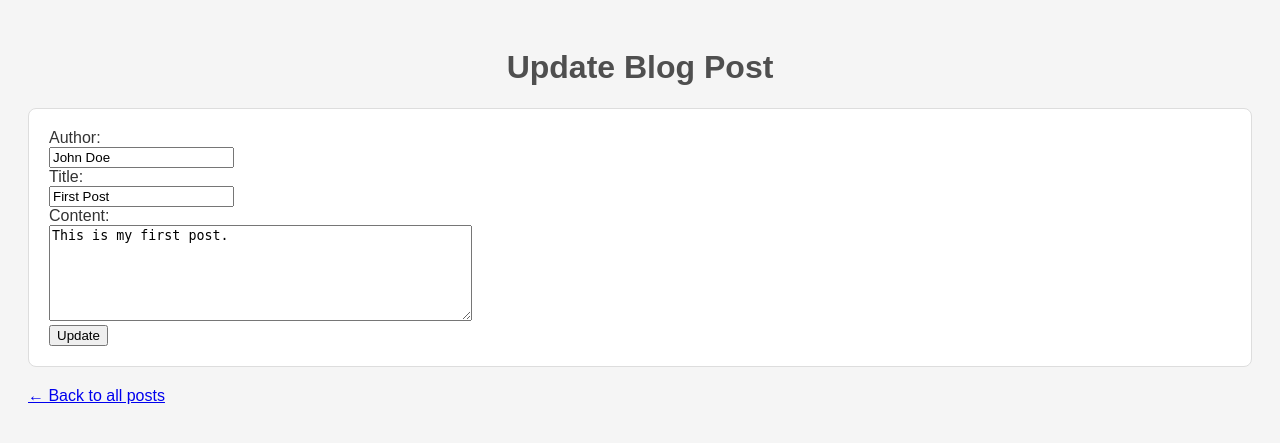
After one commit to jonase47/msit-flask-blog, a Flask app: page /update/1 in a window 1280 px wide. The commit adds this page. Shown: the top 443 px of the page. Run offline with Flask 3, Linux system fonts and the light colour scheme.

Commit message:
Update-Route mit Edit-formular

```diff
--- a/app.py
+++ b/app.py
@@ -1,7 +1,7 @@
 import json
 from pathlib import Path
 
-from flask import Flask, redirect, render_template, request, url_for
+from flask import Flask, abort, redirect, render_template, request, url_for
 
 app = Flask(__name__)
 
@@ -24,6 +24,12 @@ def next_id(posts):
     """Nächste freie ID: höchste vorhandene ID + 1 (bei leerer Liste 1)."""
     return max((post["id"] for post in posts), default=0) + 1
 
+
+def fetch_post_by_id(post_id):
+    for post in load_posts():
+        if post["id"] == post_id:
+            return post
+    return None
 
 @app.route('/')
 def index():
@@ -56,5 +62,36 @@ def add():
     return render_template('add.html')
 
 
+@app.route('/delete/<int:post_id>')
+def delete(post_id):
+    blog_posts = load_posts()
+    remaining = [post for post in blog_posts if post["id"] != post_id]
+
+    if len(remaining) == len(blog_posts):   # nichts entfernt → ID gibt es nicht
+        abort(404)
+
+    save_posts(remaining)
+    return redirect(url_for('index'))
+
+
+@app.route('/update/<int:post_id>', methods=['GET', 'POST'])
+def update(post_id):
+    post = fetch_post_by_id(post_id)
+    if post is None:
+        return "Post not found", 404
+
+    if request.method == 'POST':
+        blog_posts = load_posts()
+        for item in blog_posts:
+            if item["id"] == post_id:
+                item["author"] = request.form.get('author')
+                item["title"] = request.form.get('title')
+                item["content"] = request.form.get('content')
+        save_posts(blog_posts)
+        return redirect(url_for('index'))
+
+    return render_template('update.html', post=post)
+
+
 if __name__ == '__main__':
     app.run(host="0.0.0.0", port=5005, debug=True)
--- a/templates/index.html
+++ b/templates/index.html
@@ -16,6 +16,8 @@
             <h2>{{ post.title }}</h2>
             <p><em>Written by {{ post.author }}</em></p>
             <p>{{ post.content }}</p>
+            <a href="{{ url_for('update', post_id=post.id) }}">Edit</a>
+            <a href="{{ url_for('delete', post_id=post.id) }}">Delete</a>
         </div>
     {% else %}
         <p>No posts yet.</p>
--- /dev/null
+++ b/templates/update.html
@@ -0,0 +1,29 @@
+<!DOCTYPE html>
+<html lang="en">
+<head>
+    <meta charset="UTF-8">
+    <meta name="viewport" content="width=device-width, initial-scale=1.0">
+    <title>Update Blog Post</title>
+    <link rel="stylesheet" href="{{ url_for('static', filename='style.css') }}">
+</head>
+<body>
+    <h1>Update Blog Post</h1>
+
+    <div class="post">
+        <form action="{{ url_for('update', post_id=post['id']) }}" method="POST">
+            <label for="author">Author:</label><br>
+            <input type="text" id="author" name="author" value="{{ post['author'] }}"><br>
+
+            <label for="title">Title:</label><br>
+            <input type="text" id="title" name="title" value="{{ post['title'] }}"><br>
+
+            <label for="content">Content:</label><br>
+            <textarea id="content" name="content" rows="6" cols="50">{{ post['content'] }}</textarea><br>
+
+            <input type="submit" value="Update">
+        </form>
+    </div>
+
+    <p><a href="{{ url_for('index') }}">← Back to all posts</a></p>
+</body>
+</html>
```
